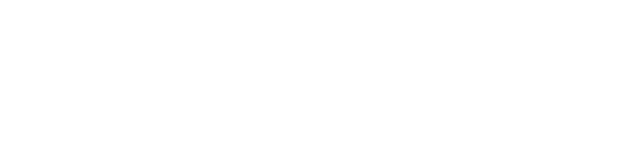
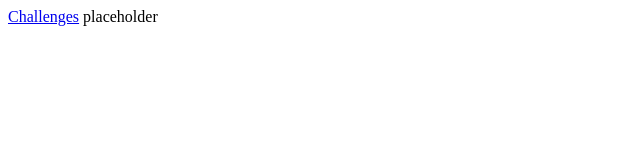
Before and after one commit to emyarod/FCC, a plain HTML site: page index.html in a window 1280 px wide. Shown: the whole page, without its empty margins (0-640 px from the left). Drawn offline with Linux system fonts and the light colour scheme.

Commit message:
link to challenges index

```diff
--- a/index.html
+++ b/index.html
@@ -5,6 +5,7 @@
   <title>freeCodeCamp</title>
 </head>
 <body>
-
+  <a href="Challenges/index.html">Challenges</a>
+  placeholder
 </body>
 </html>
```
